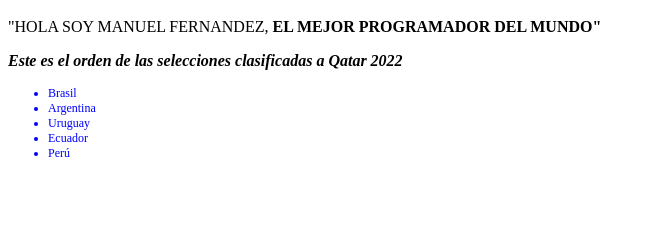
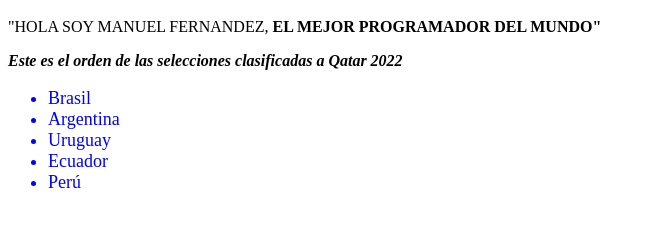
Before and after one commit to Manuel-FF/Mi-segundo-Repositorio, a plain HTML site: page index.html in a window 1280 px wide. Shown: the part 48-274 px from the top of the page, without its empty margins (0-655 px from the left). Drawn offline with Linux system fonts and the light colour scheme.

Commit message:
Update index.html

```diff
--- a/index.html
+++ b/index.html
@@ -1,7 +1,7 @@
 <h1>MI PRIMERA PAGINA</h1>
 <p>"HOLA SOY MANUEL FERNANDEZ, <strong>EL MEJOR PROGRAMADOR DEL MUNDO"</strong></p>
 <p><strong><em>Este es el orden de las selecciones clasificadas a Qatar 2022</em></strong></p>
-<ul style="color: blue; font-size: 12px;">
+<ul style="color: blue; font-size: 18px;">
   <li>Brasil</li>
   <li>Argentina</li>
   <li>Uruguay</li>
```
